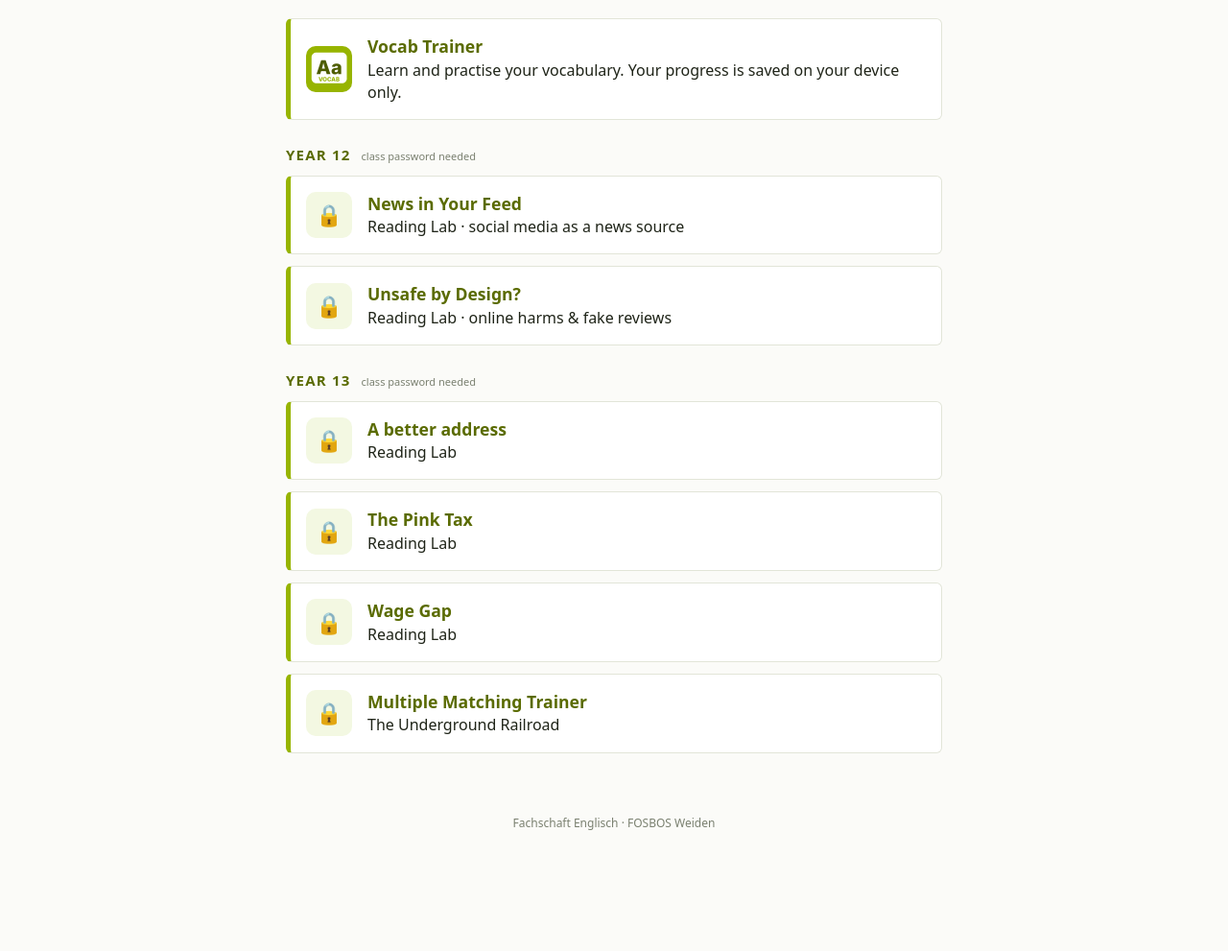
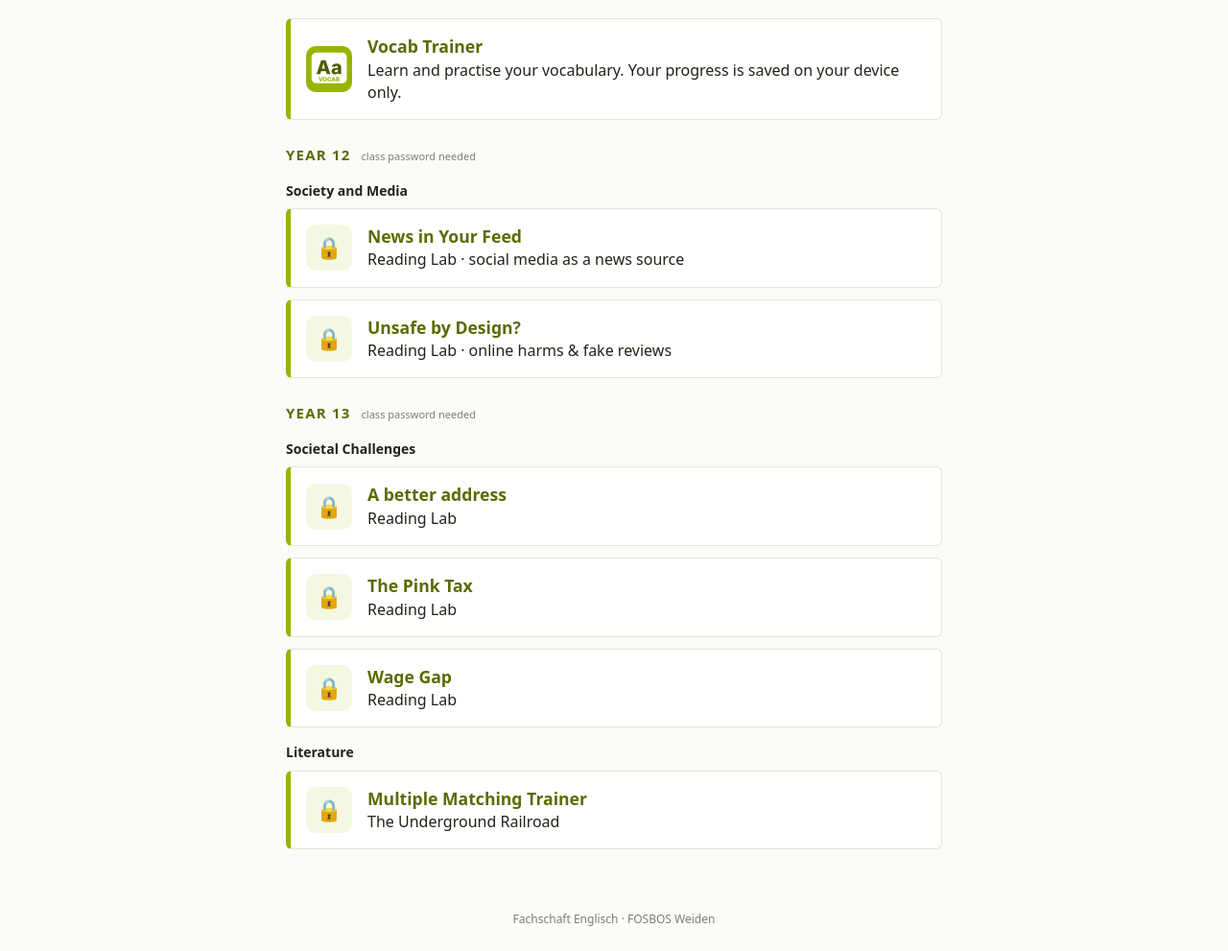
Before and after one commit to jazopw-lab/englisch-apps, a plain HTML site: page index.html in a window 1280 px wide. Shown: the part 104-1095 px from the top of the page at 96% size. Before the commit the page ends 994 px from the top, so only its background shows below. Drawn offline with Linux system fonts and the light colour scheme.

Commit message:
Startseite nach Jahrgangsstufe und Themengebiet gegliedert
Co-Authored-By: Claude Opus 5.5 <noreply@anthropic.com>
Claude-Session: https://claude.ai/code/session_01C8sdH7AtJ3oYut69ZtVjfS

```diff
--- a/index.html
+++ b/index.html
@@ -20,6 +20,7 @@ a.card img{width:48px;height:48px;border-radius:10px;flex:none}
 a.card strong{display:block;font-size:1.1rem;color:var(--green-d)}
 h2{font-size:15px;margin:26px 0 10px;color:var(--green-d);text-transform:uppercase;letter-spacing:.08em}
 h2 small{font-size:11px;color:#7a8070;text-transform:none;letter-spacing:0;font-weight:400;margin-left:6px}
+h3{font-size:14px;margin:16px 0 8px;font-weight:600;color:var(--ink)}
 a.card .ic{width:48px;height:48px;border-radius:10px;background:var(--green-t);display:grid;place-items:center;font-size:22px;flex:none}
 footer{text-align:center;font-size:12px;color:#7a8070;padding:24px}
 </style>
@@ -32,12 +33,15 @@ footer{text-align:center;font-size:12px;color:#7a8070;padding:24px}
 <main>
 <a class="card" href="vocab-trainer/"><img src="vocab-trainer/icons/icon-192.png" alt=""><span><strong>Vocab Trainer</strong>Learn and practise your vocabulary. Your progress is saved on your device only.</span></a>
 <h2>Year 12 <small>class password needed</small></h2>
+<h3>Society and Media</h3>
 <a class="card lock" href="klasse-12/news-in-your-feed/"><span class="ic">🔒</span><span><strong>News in Your Feed</strong>Reading Lab · social media as a news source</span></a>
 <a class="card lock" href="klasse-12/unsafe-by-design/"><span class="ic">🔒</span><span><strong>Unsafe by Design?</strong>Reading Lab · online harms &amp; fake reviews</span></a>
 <h2>Year 13 <small>class password needed</small></h2>
+<h3>Societal Challenges</h3>
 <a class="card lock" href="klasse-13/a-better-address/"><span class="ic">🔒</span><span><strong>A better address</strong>Reading Lab</span></a>
 <a class="card lock" href="klasse-13/the-pink-tax/"><span class="ic">🔒</span><span><strong>The Pink Tax</strong>Reading Lab</span></a>
 <a class="card lock" href="klasse-13/wage-gap/"><span class="ic">🔒</span><span><strong>Wage Gap</strong>Reading Lab</span></a>
+<h3>Literature</h3>
 <a class="card lock" href="klasse-13/multiple-matching-trainer/"><span class="ic">🔒</span><span><strong>Multiple Matching Trainer</strong>The Underground Railroad</span></a>
 </main>
 <footer>Fachschaft Englisch · FOSBOS Weiden</footer>
```
